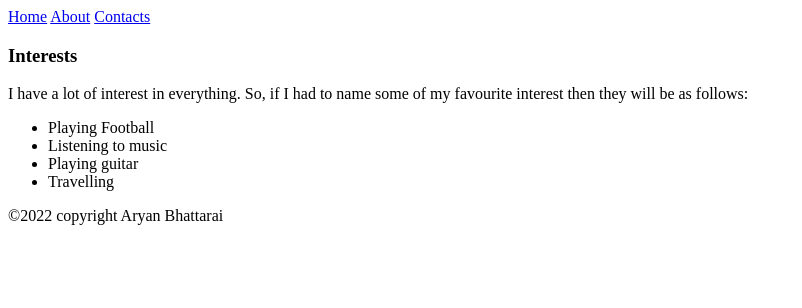
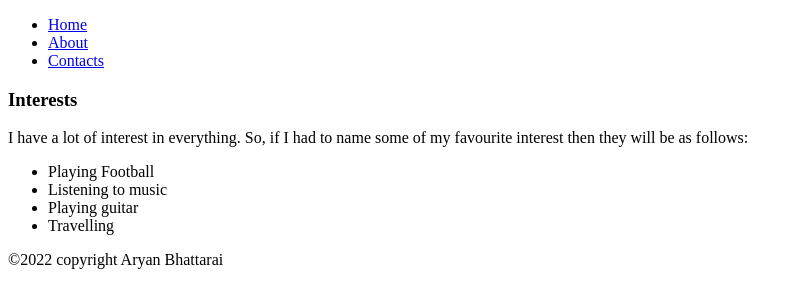
Before and after one commit to AryanB01/Week-3-Assignment, a plain HTML site: page about.html in a window 1280 px wide. Shown: the whole page, without its empty margins (0-802 px from the left). Drawn offline with Linux system fonts and the light colour scheme.

Commit message:
second about page
list added in nav like the last one and minor mistakes corrected

```diff
--- a/about.html
+++ b/about.html
@@ -9,11 +9,17 @@
   <body>
     <header>
       <nav>
-        <a href="/Html Class/Lesson 1/index.html" target="_parent"> Home</a>
-        <a href="#" target="_parent">About</a>
-        <a href="/Html Class/Lesson 1/contacts.html" target="_blank"
-          >Contacts</a
-        >
+        <ul>
+          <li>
+            <a href="/Html Class/Lesson 1/index.html" target="_parent"> Home</a>
+          </li>
+          <li><a href="#" target="_parent">About</a></li>
+          <li>
+            <a href="/Html Class/Lesson 1/contacts.html" target="_blank"
+              >Contacts</a
+            >
+          </li>
+        </ul>
       </nav>
     </header>
     <section>
```
